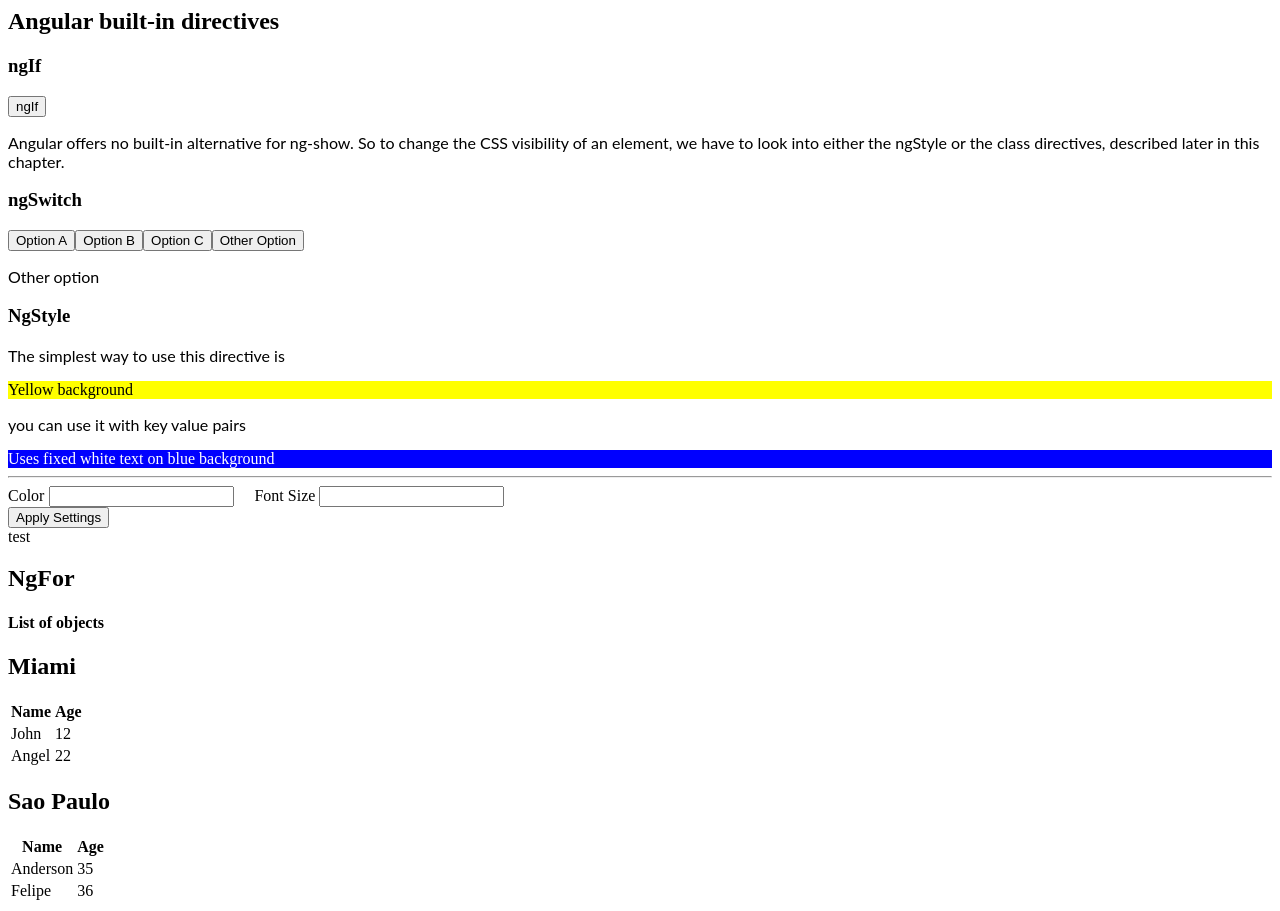
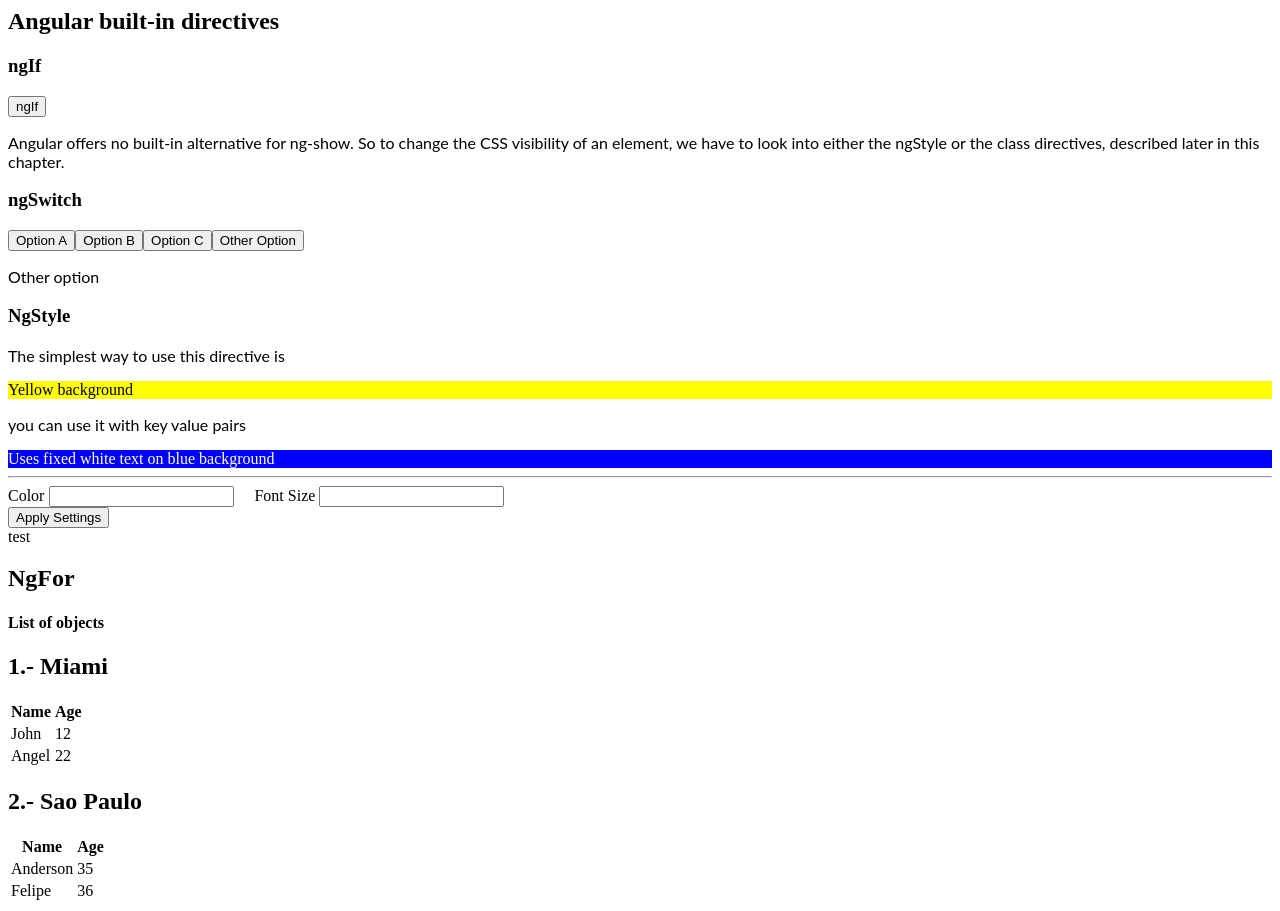
Before and after one commit to galicians/angular-built-in-directives, an Angular app: page / in a window 1280 px wide. Built offline with nearby package versions, Linux system fonts and the light colour scheme.

Commit message:
1 file modified

```diff
--- a/src/app/app.component.html
+++ b/src/app/app.component.html
@@ -47,8 +47,8 @@ Notice that in the ng-style specification we have single quotes around backgroun
 
 <h4>List of objects</h4>
 
-<div *ngFor="let item of peopleByCity">
-  <h2> {{ item.city }}</h2>
+<div *ngFor="let item of peopleByCity; let num = index">
+  <h2> {{num+1}}.- {{ item.city }}</h2>
 <table>
   <thead>
     <tr>
```
